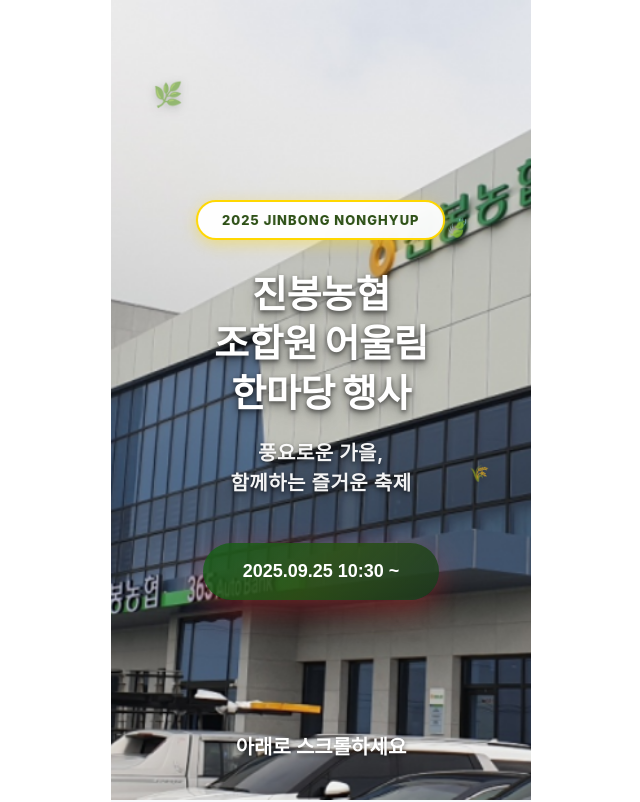
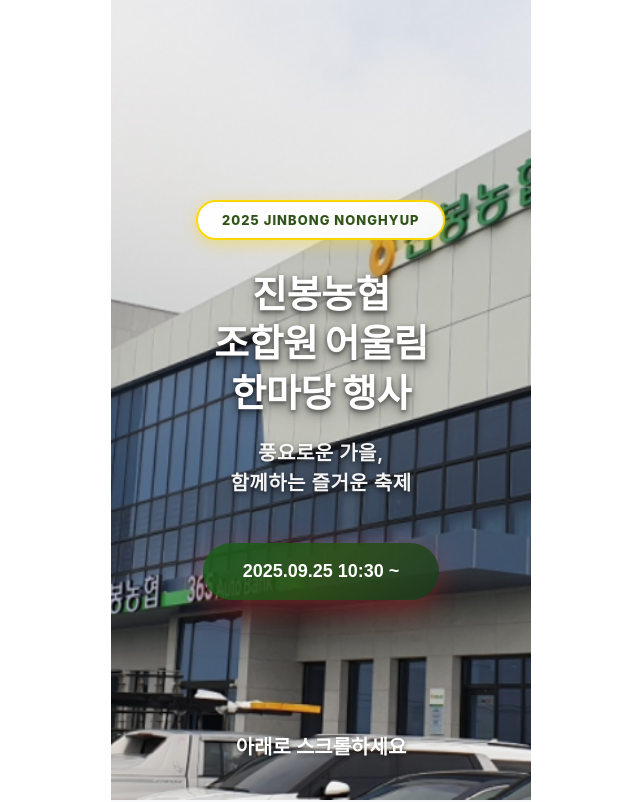
Before and after one commit to hyojin10/NH-logo, a plain HTML site: page index.html in a window 1280 px wide. Shown: the top 802 px of the page, without its empty margins (319-959 px from the left). Drawn offline with Linux system fonts and the light colour scheme.

Commit message:
Update index.html

```diff
--- a/index.html
+++ b/index.html
@@ -17,11 +17,11 @@
                 <div class="hero-overlay"></div>
             </div>
 
-            <div class="floating-elements">
+<!--             <div class="floating-elements">
                 <div class="float-item leaf1">🌿</div>
                 <div class="float-item leaf2">🍃</div>
                 <div class="float-item grain1">🌾</div>
-            </div>
+            </div> -->
 
             <div class="hero-content">
                 <div class="badge">2025 JINBONG NONGHYUP</div>
```
